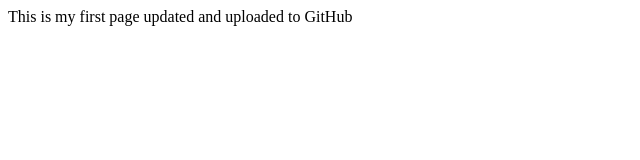
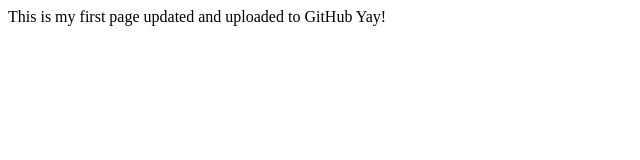
Before and after one commit to xuncsg/myfirstrepo_clone, a plain HTML site: page index.html in a window 1280 px wide. Shown: the full height of the page, 0-640 px from the left. Drawn offline with Linux system fonts and the light colour scheme.

Commit message:
Further updates

```diff
--- a/index.html
+++ b/index.html
@@ -7,5 +7,6 @@
 </head>
 <body>
 This is my first page updated and uploaded to GitHub
+Yay!
 </body>
 </html>
```
